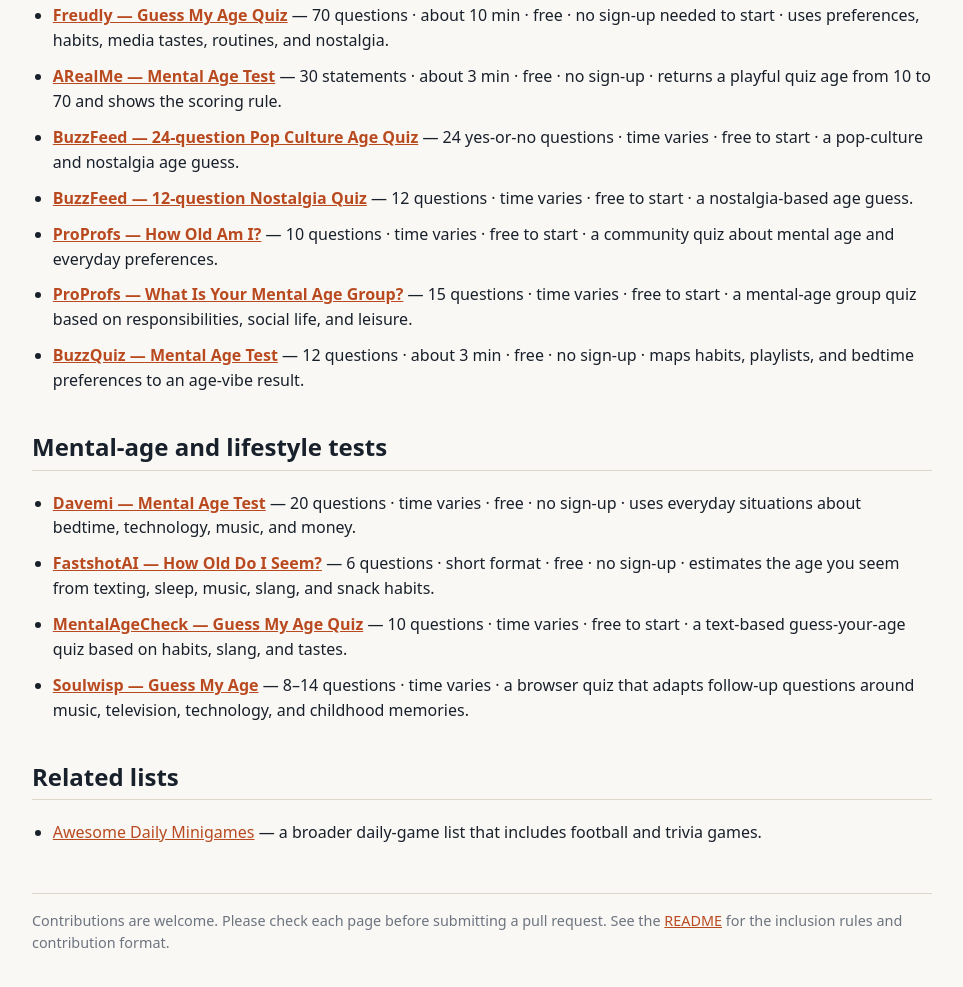
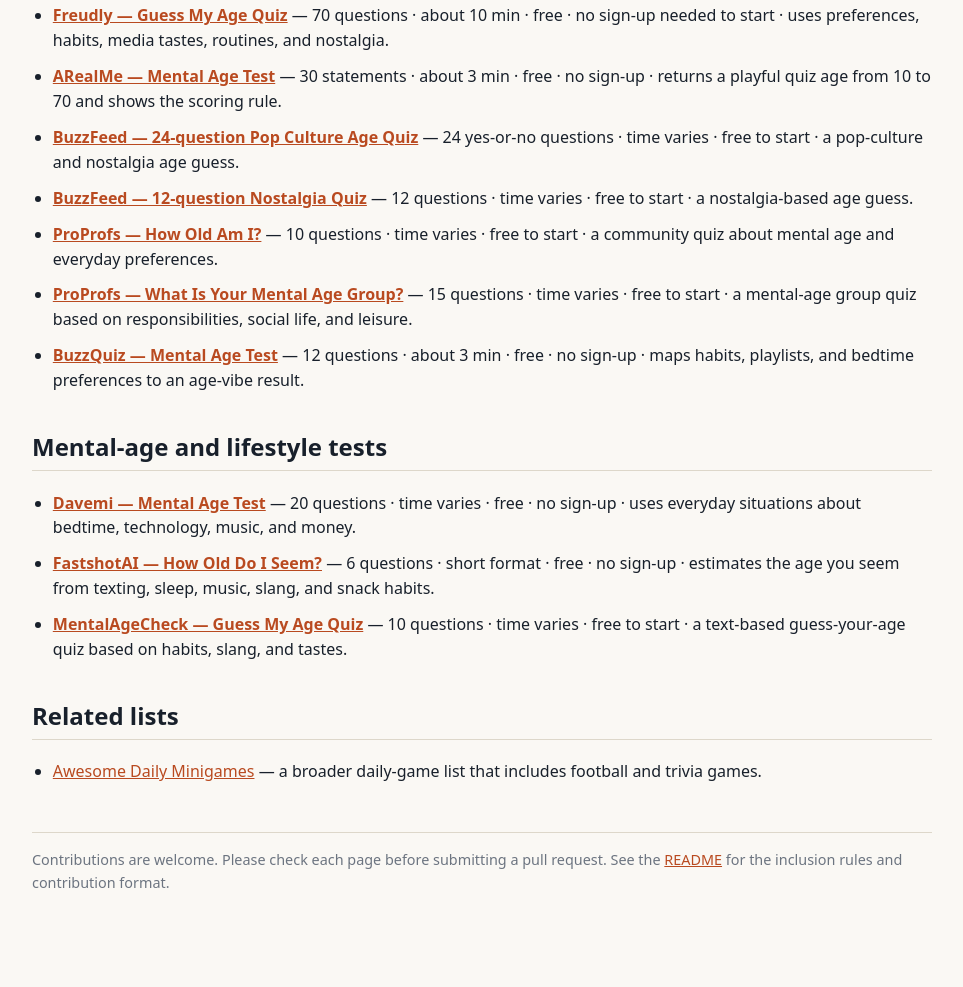
Before and after one commit to cheng-big/awesome-age-guessing-quizzes, a plain HTML site: page index.html in a window 1280 px wide. Shown: the part 671-1658 px from the top of the page, without its empty margins (158-1121 px from the left). After the commit the page ends 1629 px from the top, so only its background shows below. Drawn offline with Linux system fonts and the light colour scheme.

Commit message:
docs: keep only verified list entries

```diff
--- a/index.html
+++ b/index.html
@@ -49,7 +49,6 @@
       <li><strong><a href="https://www.davemi.com/tests/mental-age-test">Davemi — Mental Age Test</a></strong> — 20 questions · time varies · free · no sign-up · uses everyday situations about bedtime, technology, music, and money.</li>
       <li><strong><a href="https://fastshotai.com/c/guess-my-age-quiz">FastshotAI — How Old Do I Seem?</a></strong> — 6 questions · short format · free · no sign-up · estimates the age you seem from texting, sleep, music, slang, and snack habits.</li>
       <li><strong><a href="https://mentalagecheck.com/guess-my-age-quiz/">MentalAgeCheck — Guess My Age Quiz</a></strong> — 10 questions · time varies · free to start · a text-based guess-your-age quiz based on habits, slang, and tastes.</li>
-      <li><strong><a href="https://soulwisp.com/quiz/age-guess">Soulwisp — Guess My Age</a></strong> — 8–14 questions · time varies · a browser quiz that adapts follow-up questions around music, television, technology, and childhood memories.</li>
     </ul>
 
     <h2>Related lists</h2>
```
Also changed, not shown: 1 other file.
